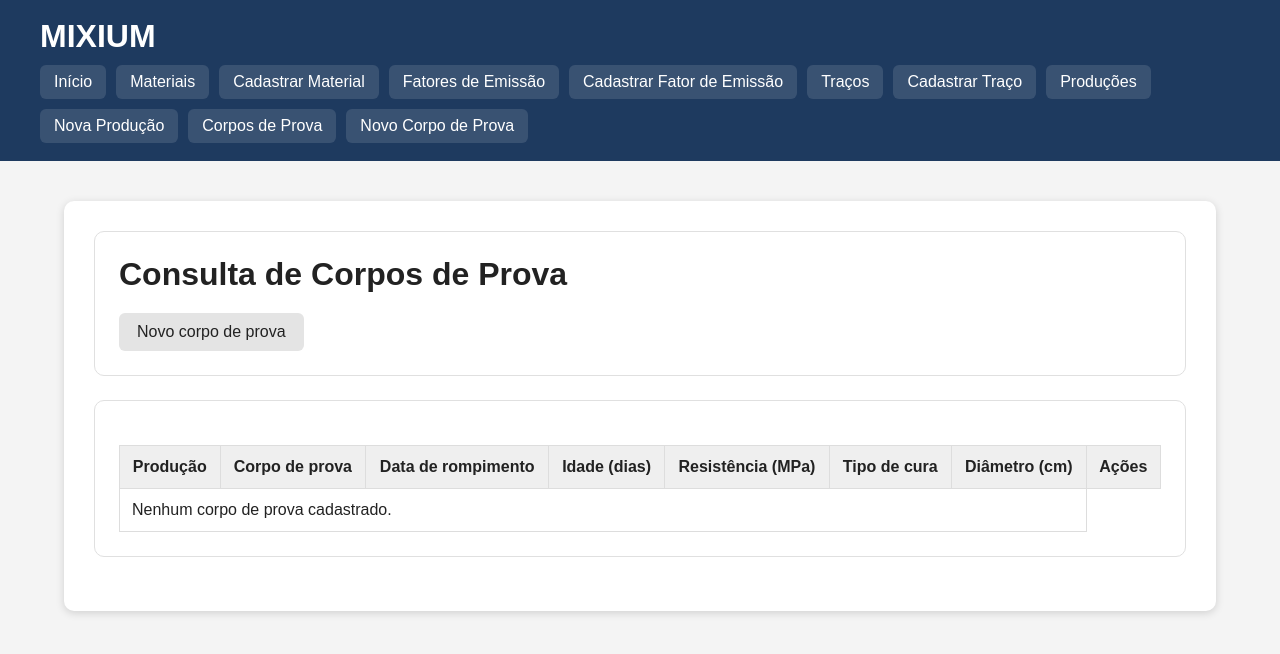
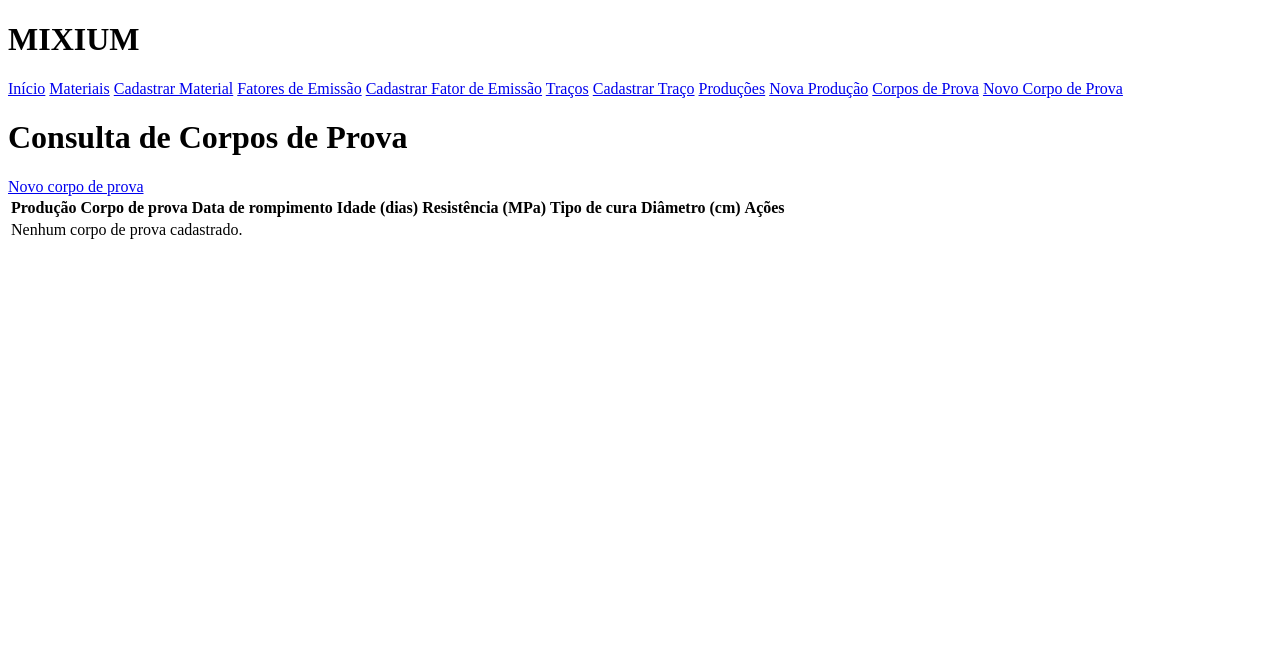
Before and after one commit to mixium/mixium, a Flask app: page /strength-samples in a window 1280 px wide. Shown: the top 654 px of the page. Run offline with Flask 3, Linux system fonts and the light colour scheme; some libraries are stand-ins or nearby versions.

Commit message:
Remove CSS styles from base.html
Removed embedded CSS styles from base.html.

```diff
--- a/templates/base.html
+++ b/templates/base.html
@@ -5,6 +5,7 @@
 
     <meta charset="UTF-8">
     <meta name="viewport" content="width=device-width, initial-scale=1.0">
+    <link rel="stylesheet" href="stylesbase.css"></link>
 
     <title>
         {% block title %}
@@ -12,280 +13,6 @@
         {% endblock %}
     </title>
 
-    <style>
-
-        *{
-            margin:0;
-            padding:0;
-            box-sizing:border-box;
-        }
-
-        :root{
-            --line:#e0e0e0;
-        }
-
-        body{
-            font-family:Arial, Helvetica, sans-serif;
-            background:#f4f4f4;
-            color:#222;
-        }
-
-        header{
-
-            background:#1e3a5f;
-            color:white;
-            padding:18px 40px;
-
-        }
-
-        header h1{
-
-            margin-bottom:10px;
-
-        }
-
-        nav{
-
-            display:flex;
-            flex-wrap:wrap;
-            gap:10px;
-
-        }
-
-        nav a{
-
-            color:white;
-            text-decoration:none;
-
-            padding:8px 14px;
-
-            border-radius:6px;
-
-            background:rgba(255,255,255,.12);
-
-            transition:.2s;
-
-        }
-
-        nav a:hover{
-
-            background:rgba(255,255,255,.25);
-
-        }
-
-        main{
-
-            width:90%;
-            max-width:1200px;
-
-            margin:40px auto;
-
-            background:white;
-
-            padding:30px;
-
-            border-radius:10px;
-
-            box-shadow:0 2px 8px rgba(0,0,0,.15);
-
-        }
-
-        h2{
-
-            margin-bottom:20px;
-
-        }
-
-        table{
-
-            width:100%;
-            border-collapse:collapse;
-
-            margin-top:20px;
-
-        }
-
-        table th,
-        table td{
-
-            padding:12px;
-
-            border:1px solid #ddd;
-
-        }
-
-        table th{
-
-            background:#efefef;
-
-        }
-
-        input,
-        select,
-        textarea{
-
-            width:100%;
-
-            padding:10px;
-
-            margin-top:6px;
-            margin-bottom:16px;
-
-        }
-
-        button{
-
-            padding:10px 18px;
-
-            border:none;
-
-            background:#1e3a5f;
-
-            color:white;
-
-            border-radius:6px;
-
-            cursor:pointer;
-
-        }
-
-        button:hover{
-
-            background:#305b92;
-
-        }
-
-        .flash{
-
-            background:#d9f5d9;
-
-            border:1px solid #8ac98a;
-
-            padding:12px;
-
-            margin-bottom:20px;
-
-            border-radius:6px;
-
-        }
-
-        .card{
-
-            background:white;
-
-            border:1px solid var(--line);
-
-            border-radius:10px;
-
-            padding:24px;
-
-            margin-bottom:24px;
-
-        }
-
-        .card h1{
-
-            margin-bottom:20px;
-
-        }
-
-        .grid{
-
-            display:grid;
-
-            grid-template-columns:repeat(auto-fit, minmax(220px, 1fr));
-
-            gap:0 20px;
-
-        }
-
-        .field label{
-
-            display:block;
-
-            font-weight:bold;
-
-            font-size:.9em;
-
-        }
-
-        .field input,
-        .field select,
-        .field textarea{
-
-            margin-bottom:16px;
-
-        }
-
-        .actions{
-
-            display:flex;
-
-            flex-wrap:wrap;
-
-            gap:10px;
-
-            margin-top:10px;
-
-        }
-
-        .btn{
-
-            display:inline-block;
-
-            padding:10px 18px;
-
-            border:none;
-
-            border-radius:6px;
-
-            cursor:pointer;
-
-            text-decoration:none;
-
-            font-size:1em;
-
-            transition:.2s;
-
-        }
-
-        .btn-primary{
-
-            background:#1e3a5f;
-
-            color:white;
-
-        }
-
-        .btn-primary:hover{
-
-            background:#305b92;
-
-        }
-
-        .btn-secondary{
-
-            background:#e4e4e4;
-
-            color:#222;
-
-        }
-
-        .btn-secondary:hover{
-
-            background:#d0d0d0;
-
-        }
-
-        .muted{
-
-            color:#888;
-
-            font-style:italic;
-
-        }
-
-    </style>
 
 </head>
 
```
